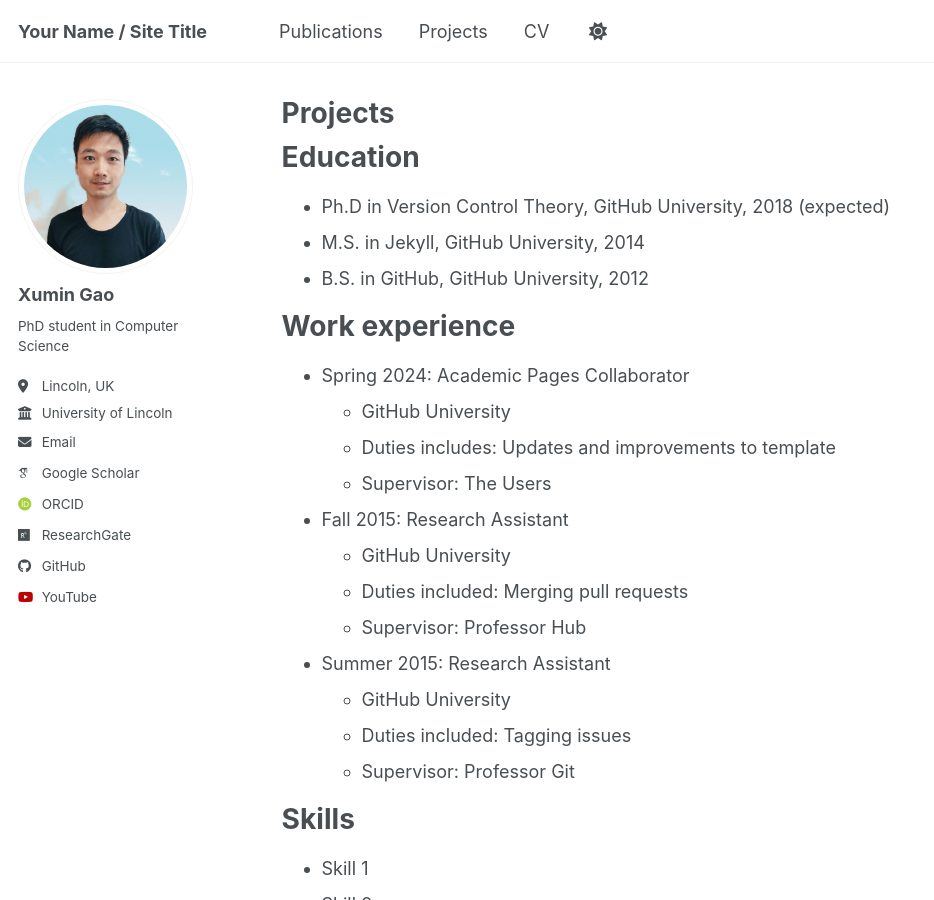
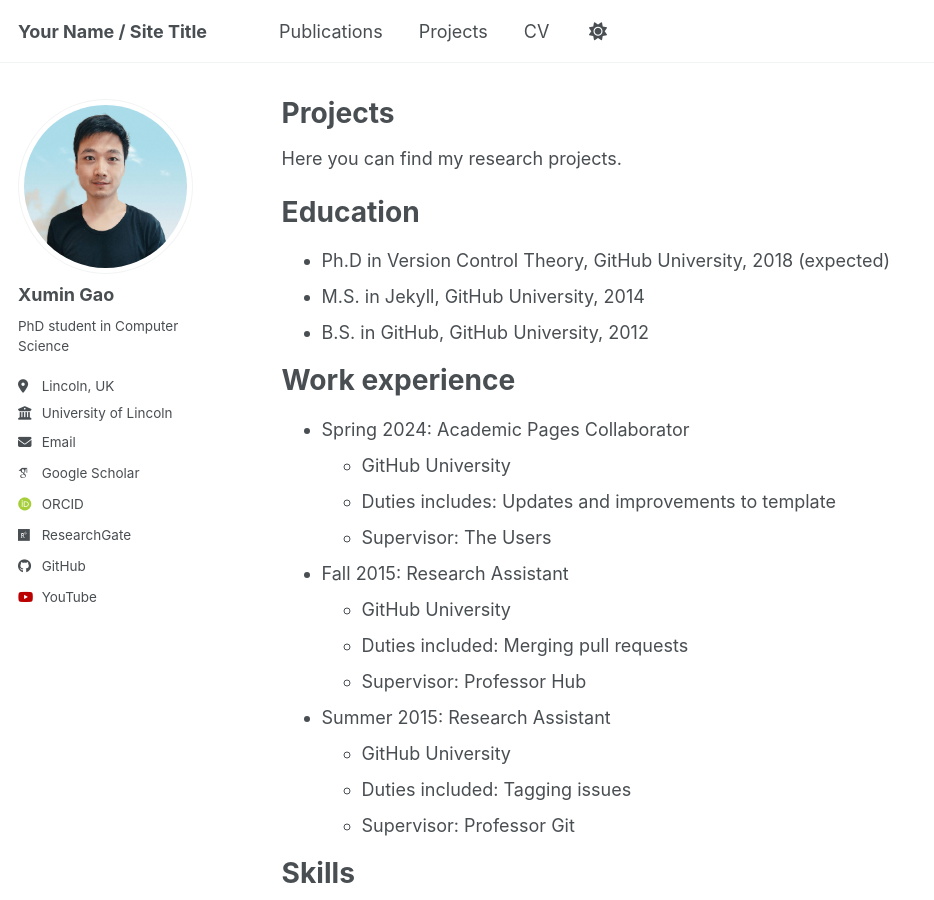
Before and after one commit to XuminGaoGithub/XuminGaoGithub.github.io, a Jekyll site: the page built from _pages/projects.md, in a window 1280 px wide and 900 px high. Shown: the whole window, without its empty margins (0-934 px from the left). Built offline with Jekyll 4.4.1, drawn with Linux system fonts in a browser that asks for light colours; some web fonts are replaced; a script bundle is joined from its source files by our own code; library files that are not in the unit come from our copies.

Commit message:
Update projects.md

```diff
--- a/_pages/projects.md
+++ b/_pages/projects.md
@@ -1,11 +1,14 @@
 ---
+title: "Projects"
 layout: archive
-title: "Projects"
 permalink: /projects/
+collection: projects
+entries_layout: grid
 author_profile: true
-redirect_from:
-  - /resume
 ---
+
+Here you can find my research projects.
+
 
 {% include base_path %}
 
```
